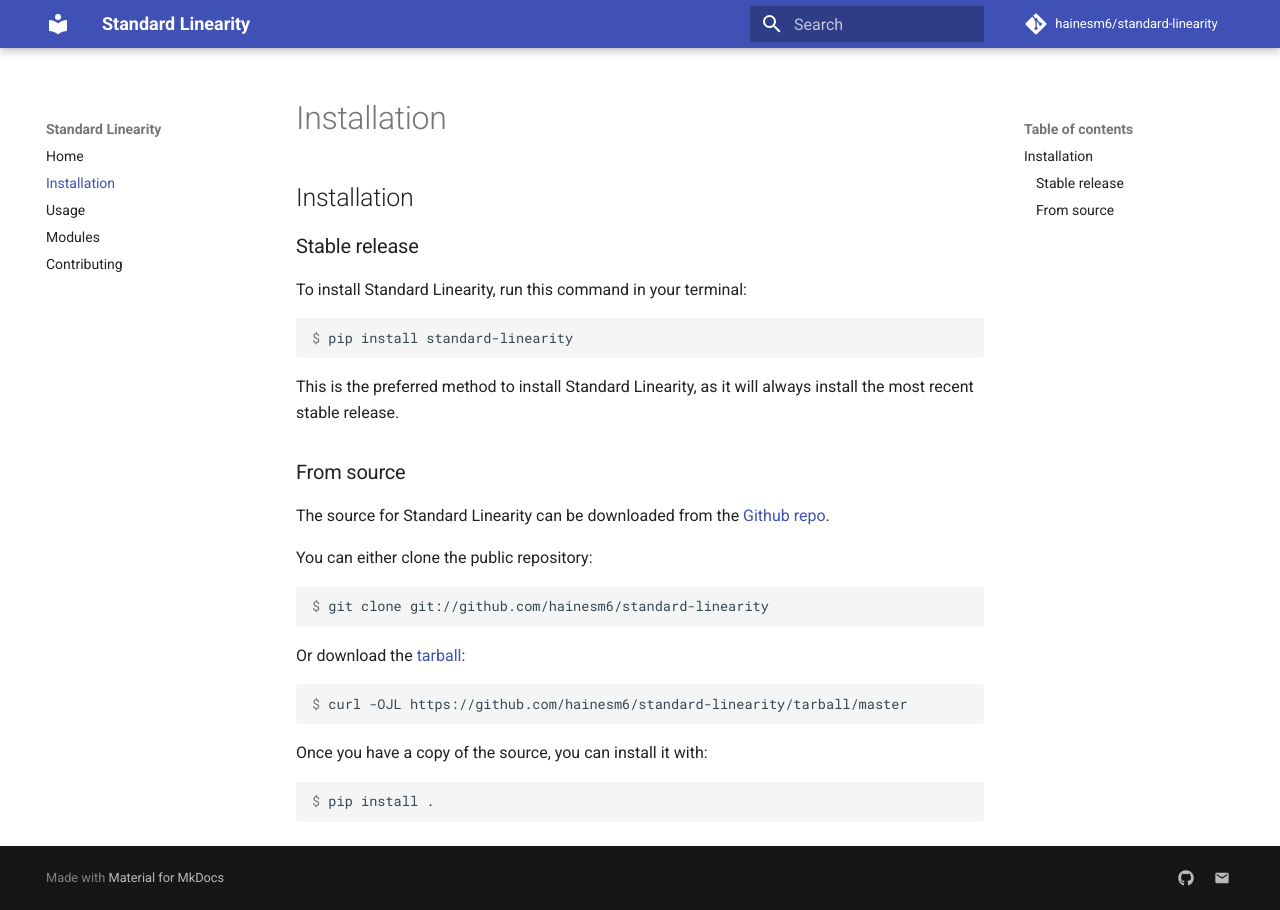
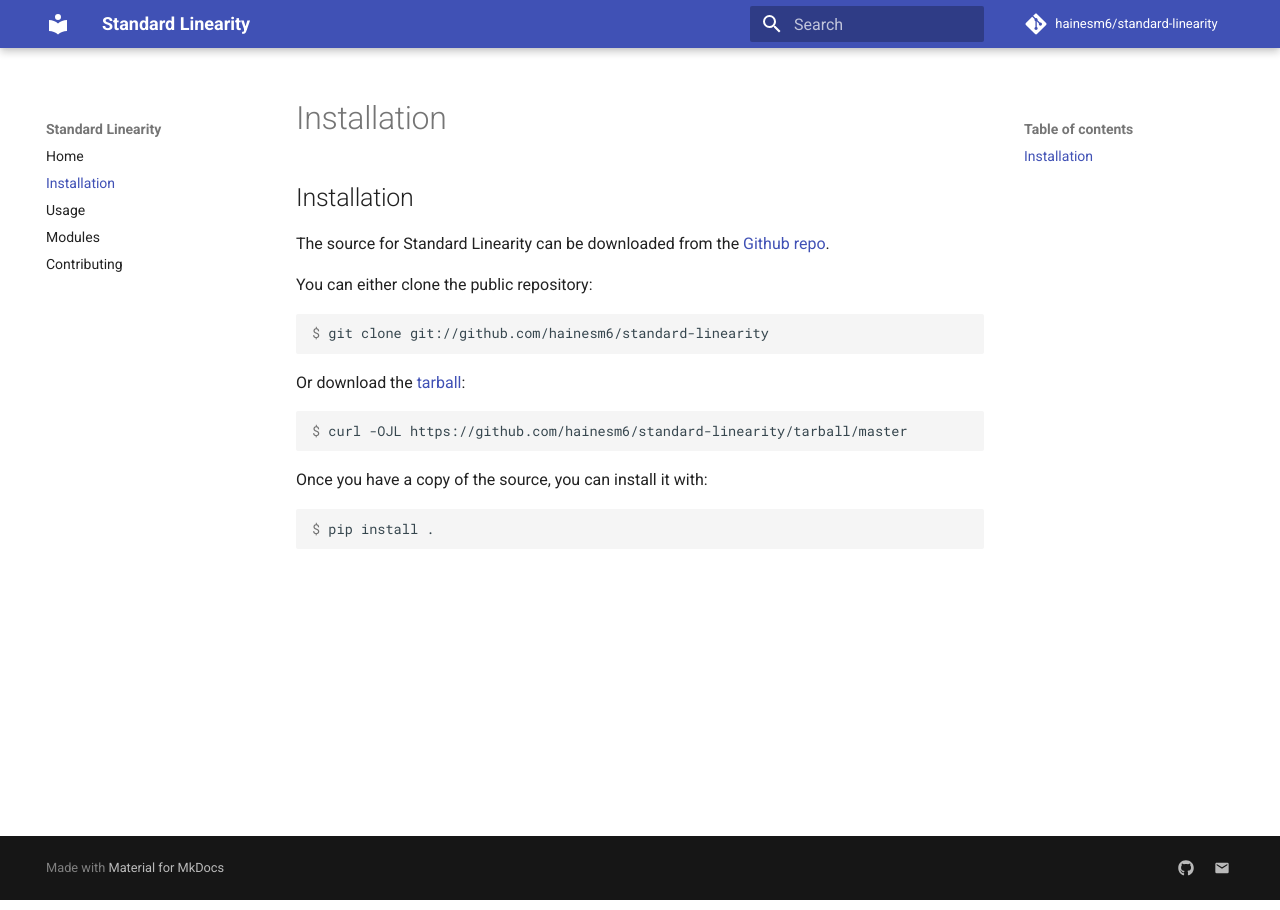
Before and after one commit to hainesm6/standard-linearity, an MkDocs documentation site: the page built from docs/installation.md, in a window 1280 px wide. Built offline with MkDocs 1.6.1 and Material for MkDocs 9.7.7, drawn with Linux system fonts in a browser that asks for light colours; comment, search, counter and statistics services are not loaded.

Commit message:
update docs for new users

````diff
--- a/docs/installation.md
+++ b/docs/installation.md
@@ -1,17 +1,4 @@
 # Installation
-
-## Stable release
-
-To install Standard Linearity, run this command in your
-terminal:
-
-``` console
-$ pip install standard-linearity
-```
-
-This is the preferred method to install Standard Linearity, as it will always install the most recent stable release.
-
-## From source
 
 The source for Standard Linearity can be downloaded from
 the [Github repo][].
@@ -34,7 +21,5 @@
 $ pip install .
 ```
 
-  [pip]: https://pip.pypa.io
-  [Python installation guide]: http://docs.python-guide.org/en/latest/starting/installation/
   [Github repo]: https://github.com/%7B%7B%20cookiecutter.github_username%20%7D%7D/%7B%7B%20cookiecutter.project_slug%20%7D%7D
   [tarball]: https://github.com/%7B%7B%20cookiecutter.github_username%20%7D%7D/%7B%7B%20cookiecutter.project_slug%20%7D%7D/tarball/master
````
Also changed, not shown: README.md (+1 -2 lines), docs/usage.md (+3 -3 lines).
